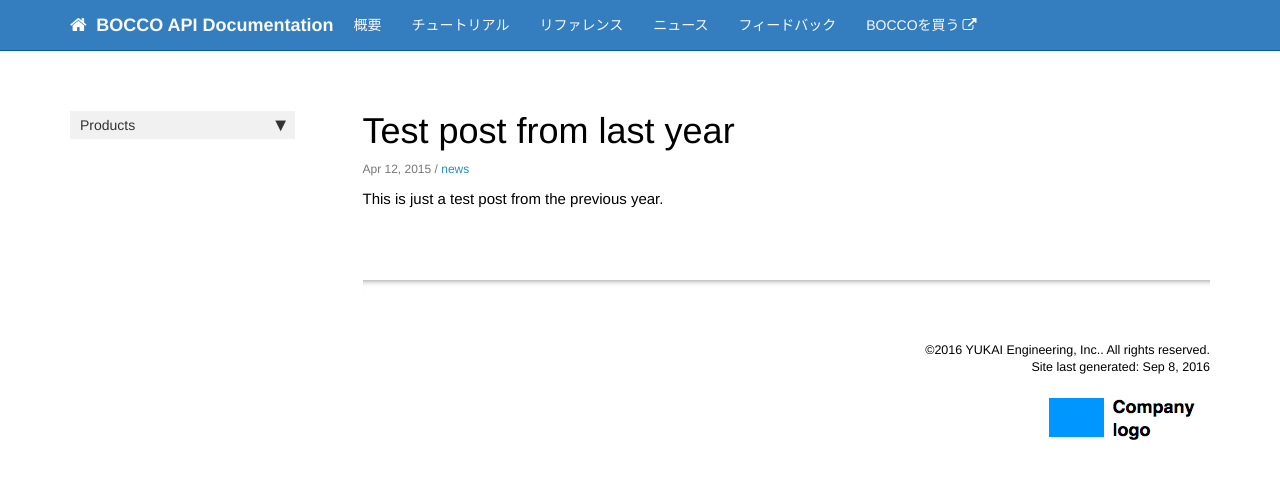
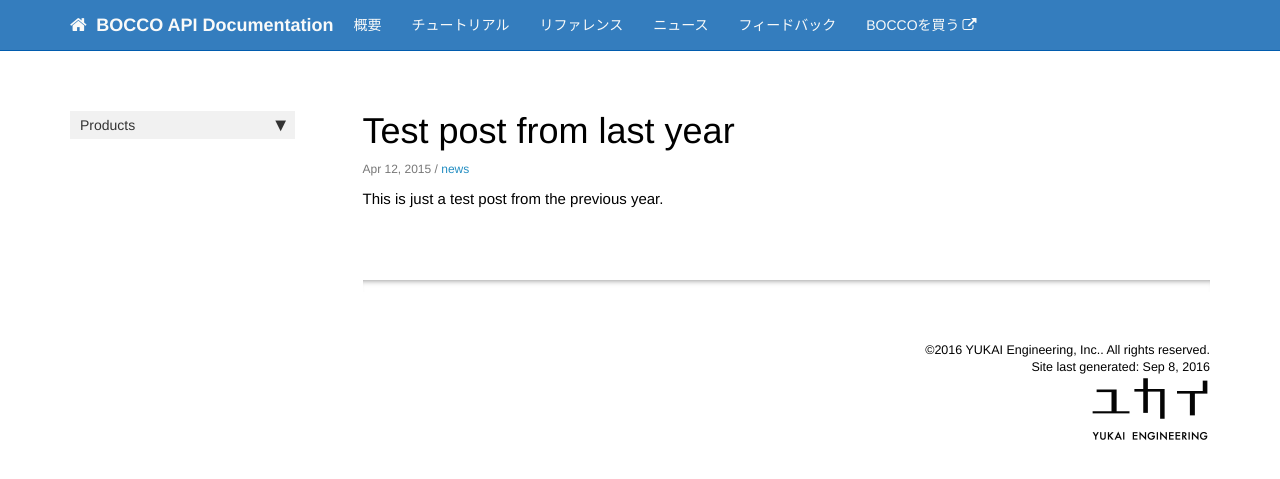
Before and after one commit to YUKAI/bocco-api-docs, a Jekyll site: the page built from _posts/2015-04-12-test-post-last-year.md, in a window 1280 px wide. Shown: the top 479 px of the page. Built offline with Jekyll 4.4.1, drawn with Linux system fonts in a browser that asks for light colours; nearby versions of some CDN libraries; comment, search, counter and statistics services are not loaded.

Commit message:
company logo を差し替え

```diff
--- a/_includes/footer.html
+++ b/_includes/footer.html
@@ -3,7 +3,7 @@
                 <div class="col-lg-12 footer">
                &copy;{{ site.time | date: "%Y"  }} {{site.company_name}}. All rights reserved. <br />
 {% if page.last_updated %}<span>Page last updated:</span> {{page.last_updated}}<br/>{% endif %} Site last generated: {{ site.time | date: "%b %-d, %Y"  }} <br />
-<p><img src="{{ "images/company_logo.png" }}" alt="Company logo"/></p>
+<p><img src="{{ "images/company_logo.png" }}" alt="ユカイ工学" width='120' height='64' /></p>
                 </div>
             </div>
 </footer>
```
Also changed, not shown: images/company_logo.png, images/company_logo_big.png.
